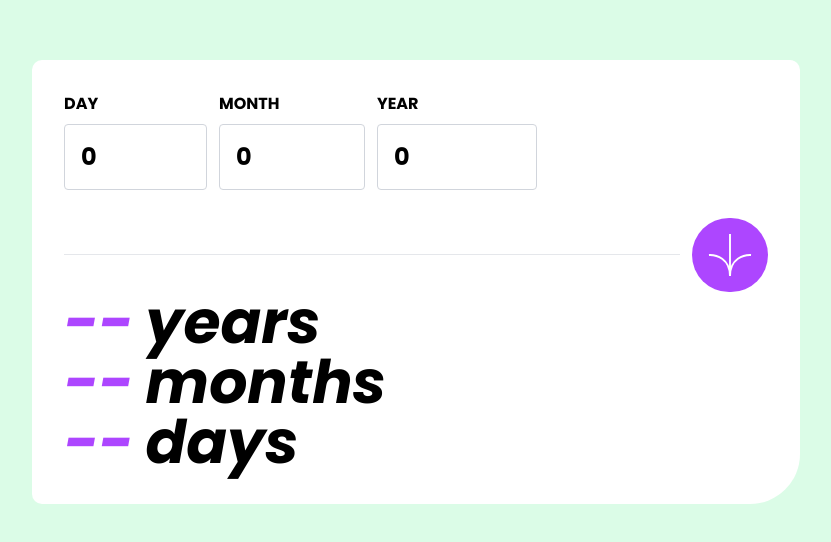
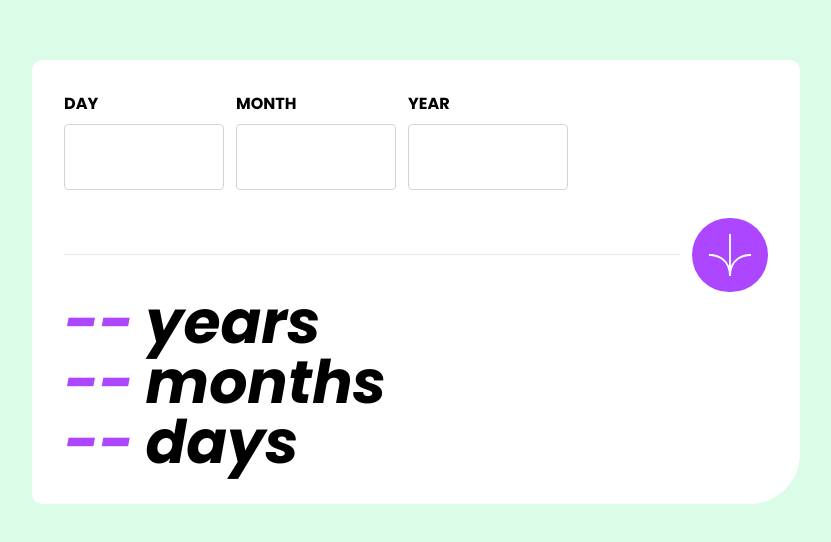
Before and after one commit to developer-luizcarlos/nextjs-age-calculator-app, a Next.js app: page / in a window 1280 px wide. Shown: the part 118-660 px from the top of the page, without its empty margins (224-1055 px from the left). Built offline with nearby package versions, Linux system fonts and the light colour scheme.

Commit message:
feat: create function to validate input value
the hooks for the year, month and day values were update
to the type string.

```diff
--- a/src/app/page.tsx
+++ b/src/app/page.tsx
@@ -1,6 +1,6 @@
 "use client";
 import Image from "next/image";
-import { useState } from "react";
+import { ChangeEvent, useState } from "react";
 import { InputWrapper } from "@/components/InputWrapper/InputWrapper";
 
 export default function Home() {
@@ -8,13 +8,23 @@ export default function Home() {
   const [totalMonths, setTotalMonths] = useState<number>(0);
   const [totalDays, setTotalDays] = useState<number>(0);
 
-  const [yearValue, setYearValue] = useState<number>(0);
-  const [monthValue, setMonthValue] = useState<number>(0);
-  const [dayValue, setDayValue] = useState<number>(0);
+  const [yearValue, setYearValue] = useState<string>("");
+  const [monthValue, setMonthValue] = useState<string>("");
+  const [dayValue, setDayValue] = useState<string>("");
 
   const [yearError, setYearError] = useState<boolean>(false);
   const [monthError, setMonthError] = useState<boolean>(false);
   const [dayError, setDayError] = useState<boolean>(false);
+
+  function validateInputValue(
+    min: number,
+    max: number,
+    value: string
+  ): boolean {
+    const val = parseFloat(value);
+    if (!val || val < min || val > max) return true;
+    else return false;
+  }
 
   return (
     <div className="h-dvh flex items-center justify-center bg-green-100">
@@ -25,8 +35,11 @@ export default function Home() {
             isErrorShow={dayError}
             label="DAY"
             maxValue={31}
-            value={yearValue}
-            handleChange={() => {}}
+            value={dayValue}
+            handleChange={(e: ChangeEvent<HTMLInputElement>) => {
+              setDayValue(e.target.value);
+              setDayError(validateInputValue(1, 31, e.target.value));
+            }}
           />
           <InputWrapper
             errorMessage="Must be a valid month"
@@ -34,15 +47,27 @@ export default function Home() {
             label="MONTH"
             maxValue={12}
             value={monthValue}
-            handleChange={() => {}}
+            handleChange={(e: ChangeEvent<HTMLInputElement>) => {
+              setMonthValue(e.target.value);
+              setMonthError(validateInputValue(1, 12, e.target.value));
+            }}
           />
           <InputWrapper
             errorMessage="Must be a valid year"
             isErrorShow={yearError}
             label="YEAR"
             maxValue={new Date().getFullYear()}
-            value={dayValue}
-            handleChange={() => {}}
+            value={yearValue}
+            handleChange={(e: ChangeEvent<HTMLInputElement>) => {
+              setYearValue(e.target.value);
+              setYearError(
+                validateInputValue(
+                  1950,
+                  new Date().getFullYear(),
+                  e.target.value
+                )
+              );
+            }}
           />
         </header>
         <div className="flex items-center gap-3">
--- a/src/components/InputWrapper/InputWrapper.tsx
+++ b/src/components/InputWrapper/InputWrapper.tsx
@@ -17,7 +17,7 @@ export function InputWrapper({
         {label}
       </label>
       <input
-        type="number"
+        type="text"
         min={0}
         max={maxValue}
         value={value}
--- a/src/components/InputWrapper/InputWrapper.types.ts
+++ b/src/components/InputWrapper/InputWrapper.types.ts
@@ -4,5 +4,5 @@ export interface InputWrapperBase {
   handleChange(e: React.ChangeEvent<HTMLInputElement>): void;
   label: string;
   maxValue: number;
-  value: number;
+  value: string;
 }
```
